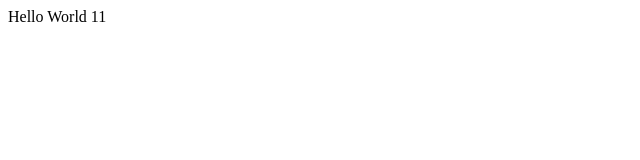
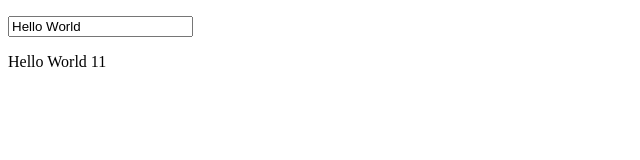
Before and after one commit to YasinDehfuli/Jeffrey-Way-Vue.JS, a plain HTML site: page index.html in a window 1280 px wide. Shown: the whole page, without its empty margins (0-640 px from the left). Drawn offline with nearby package versions, Linux system fonts and the light colour scheme.

Commit message:
Step One Finished - Add Mounted alert & setTimeout

```diff
--- a/index.html
+++ b/index.html
@@ -8,16 +8,28 @@
 <body>
 
 <div id="app">
-    {{ greeting }} {{ greeting.length }}
+    <p>
+        <label>
+            <input type="text" v-model="greeting">
+        </label>
+    </p>
+    <p>
+        {{ greeting }} {{ greeting.length }}
+    </p>
 </div>
 
 <script>
     Vue.createApp({
         data() {
-            return{
-                greeting : 'Hello World'
+            return {
+                greeting: 'Hello World'
             };
+        },
+
+        mounted() {
+            alert('Boom');
         }
+
     }).mount('#app');
 </script>
 
```
